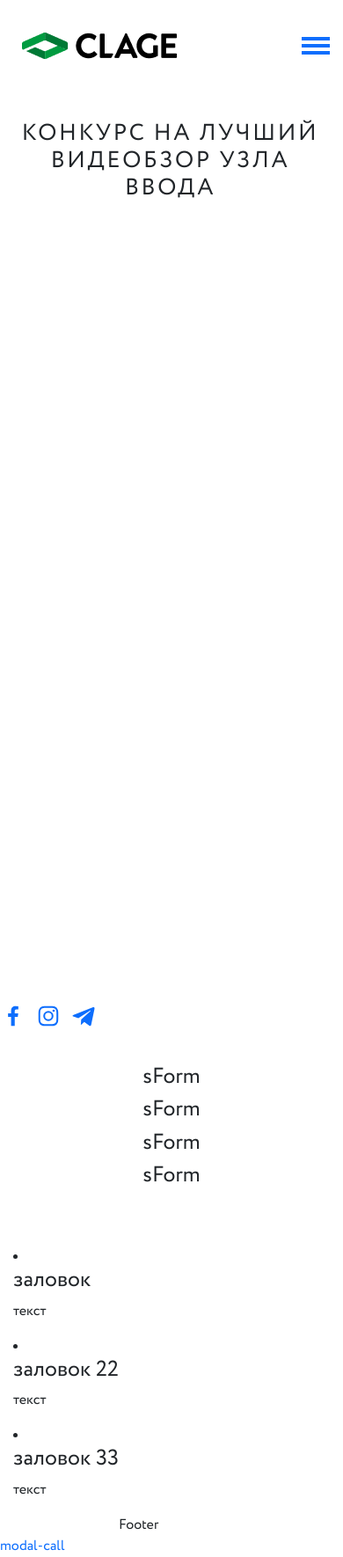
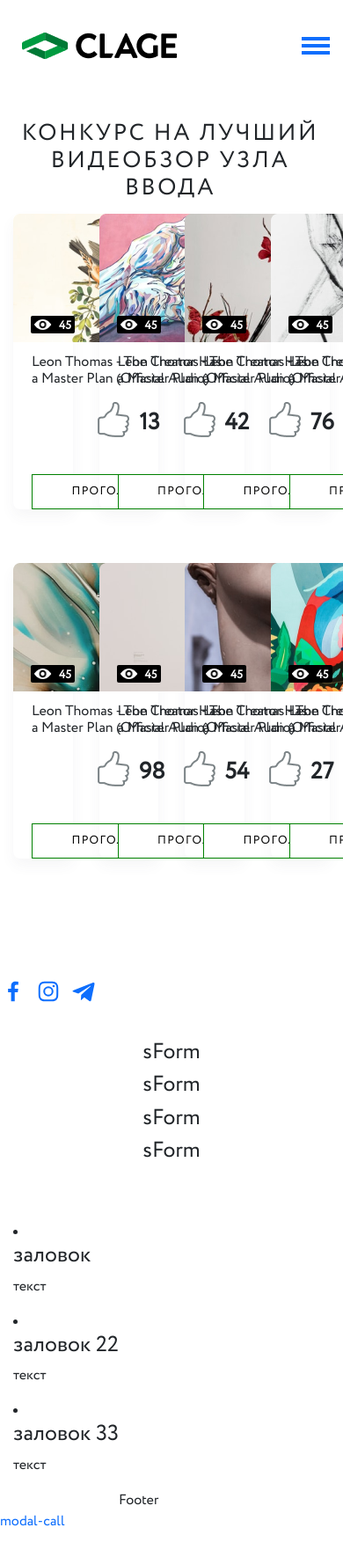
Before and after one commit to AtOneNight/0001crage, a web app: file public/index.html in a window 390 px wide. Shown: the whole page at 88% size. After the commit the page ends 1735 px from the top, so only its background shows below. Run offline with its HTML, style and script files only (its server is not run), Linux system fonts and the light colour scheme.

Commit message:
second commit

```diff
--- a/public/index.html
+++ b/public/index.html
@@ -72,10 +72,170 @@
 				<div class="container">
 					<div class="section-title text-center">
 					</div>
-					<div class="row"></div>
+					<div class="row">
+						<div class="col-3">
+							<div class="card">
+								<div class="container">
+									<div class="video"><img src="../img/Rectangle180.png" alt="" role="presentation"/>
+										<div class="watches"><img src="../img/Watches.png"/><span>45</span></div>
+										<div class="plays"><img src="../img/Playbutton1.png"/></div>
+										<div class="videolikes"><span>4:28</span></div>
+									</div>
+									<div class="another">
+										<div class="namevideo">Leon Thomas - The Creator Has a Master Plan (Official Audio)</div>
+										<div class="likes"><img src="img/like1.png"/>
+											<div class="span">13</div>
+										</div>
+										<div class="but">
+											<button>ПРОГОЛОСОВАТЬ</button>
+										</div>
+									</div>
+								</div>
+							</div>
+						</div>
+						<div class="col-3">
+							<div class="card">
+								<div class="container">
+									<div class="video"><img src="../img/Rectangle280.png" alt="" role="presentation"/>
+										<div class="watches"><img src="../img/Watches.png"/><span>45</span></div>
+										<div class="plays"><img src="../img/Playbutton1.png"/></div>
+										<div class="videolikes"><span>4:28</span></div>
+									</div>
+									<div class="another">
+										<div class="namevideo">Leon Thomas - The Creator Has a Master Plan (Official Audio)</div>
+										<div class="likes"><img src="img/like1.png"/>
+											<div class="span">42</div>
+										</div>
+										<div class="but">
+											<button>ПРОГОЛОСОВАТЬ</button>
+										</div>
+									</div>
+								</div>
+							</div>
+						</div>
+						<div class="col-3">
+							<div class="card">
+								<div class="container">
+									<div class="video"><img src="../img/Rectangle380.png" alt="" role="presentation"/>
+										<div class="watches"><img src="../img/Watches.png"/><span>45</span></div>
+										<div class="plays"><img src="../img/Playbutton1.png"/></div>
+										<div class="videolikes"><span>4:28</span></div>
+									</div>
+									<div class="another">
+										<div class="namevideo">Leon Thomas - The Creator Has a Master Plan (Official Audio)</div>
+										<div class="likes"><img src="img/like1.png"/>
+											<div class="span">76</div>
+										</div>
+										<div class="but">
+											<button>ПРОГОЛОСОВАТЬ</button>
+										</div>
+									</div>
+								</div>
+							</div>
+						</div>
+						<div class="col-3">
+							<div class="card">
+								<div class="container">
+									<div class="video"><img src="../img/Rectangle480.png" alt="" role="presentation"/>
+										<div class="watches"><img src="../img/Watches.png"/><span>45</span></div>
+										<div class="plays"><img src="../img/Playbutton1.png"/></div>
+										<div class="videolikes"><span>4:28</span></div>
+									</div>
+									<div class="another">
+										<div class="namevideo">Leon Thomas - The Creator Has a Master Plan (Official Audio)</div>
+										<div class="likes"><img src="img/like1.png"/>
+											<div class="span">88</div>
+										</div>
+										<div class="but">
+											<button>ПРОГОЛОСОВАТЬ</button>
+										</div>
+									</div>
+								</div>
+							</div>
+						</div>
+						<div class="col-3">
+							<div class="card">
+								<div class="container">
+									<div class="video"><img src="../img/Rectangle580.png" alt="" role="presentation"/>
+										<div class="watches"><img src="../img/Watches.png"/><span>45</span></div>
+										<div class="plays"><img src="../img/Playbutton1.png"/></div>
+										<div class="videolikes"><span>4:28</span></div>
+									</div>
+									<div class="another">
+										<div class="namevideo">Leon Thomas - The Creator Has a Master Plan (Official Audio)</div>
+										<div class="likes"><img src="img/like1.png"/>
+											<div class="span">98</div>
+										</div>
+										<div class="but">
+											<button>ПРОГОЛОСОВАТЬ</button>
+										</div>
+									</div>
+								</div>
+							</div>
+						</div>
+						<div class="col-3">
+							<div class="card">
+								<div class="container">
+									<div class="video"><img src="../img/Rectangle680.png" alt="" role="presentation"/>
+										<div class="watches"><img src="../img/Watches.png"/><span>45</span></div>
+										<div class="plays"><img src="../img/Playbutton1.png"/></div>
+										<div class="videolikes"><span>4:28</span></div>
+									</div>
+									<div class="another">
+										<div class="namevideo">Leon Thomas - The Creator Has a Master Plan (Official Audio)</div>
+										<div class="likes"><img src="img/like1.png"/>
+											<div class="span">54</div>
+										</div>
+										<div class="but">
+											<button>ПРОГОЛОСОВАТЬ</button>
+										</div>
+									</div>
+								</div>
+							</div>
+						</div>
+						<div class="col-3">
+							<div class="card">
+								<div class="container">
+									<div class="video"><img src="../img/Rectangle780.png" alt="" role="presentation"/>
+										<div class="watches"><img src="../img/Watches.png"/><span>45</span></div>
+										<div class="plays"><img src="../img/Playbutton1.png"/></div>
+										<div class="videolikes"><span>4:28</span></div>
+									</div>
+									<div class="another">
+										<div class="namevideo">Leon Thomas - The Creator Has a Master Plan (Official Audio)</div>
+										<div class="likes"><img src="img/like1.png"/>
+											<div class="span">27</div>
+										</div>
+										<div class="but">
+											<button>ПРОГОЛОСОВАТЬ</button>
+										</div>
+									</div>
+								</div>
+							</div>
+						</div>
+						<div class="col-3">
+							<div class="card">
+								<div class="container">
+									<div class="video"><img src="../img/Rectangle880.png" alt="" role="presentation"/>
+										<div class="watches"><img src="../img/Watches.png"/><span>45</span></div>
+										<div class="plays"><img src="../img/Playbutton1.png"/></div>
+										<div class="videolikes"><span>4:28</span></div>
+									</div>
+									<div class="another">
+										<div class="namevideo">Leon Thomas - The Creator Has a Master Plan (Official Audio)</div>
+										<div class="likes"><img src="img/like1.png"/>
+											<div class="span">11</div>
+										</div>
+										<div class="but">
+											<button>ПРОГОЛОСОВАТЬ</button>
+										</div>
+									</div>
+								</div>
+							</div>
+						</div>
+					</div>
 				</div>
 			</div>
-			<!-- end headerBlock-->
 			<div class="soc">
 				<a class="soc__item" href="#" target="_blank">
 					<svg class="icon icon-fb ">
--- a/sourse/pug/blocks/topLine/_topLine.scss
+++ b/sourse/pug/blocks/topLine/_topLine.scss
@@ -1,6 +1,8 @@
 
 	// start .topLine
 	.topLine {
+		padding-bottom:0 ;
+		margin-bottom: 0;
 
 	@include media-breakpoint-up(xl) {}
 	@include media-breakpoint-up(lg) {}
--- a/sourse/sass/_base.scss
+++ b/sourse/sass/_base.scss
@@ -8,8 +8,8 @@
 	width: 100%;
 	height: 100%;
 	background-position: center 0;
-	//opacity: 0;
-	 opacity: 0.7;
+	opacity: 0;
+	// opacity: 0.7;
 }
 
 body,
```
Also changed, not shown: _top-nav.pug (deleted, +0 -39 lines), sourse/pug/blocks/headerBlock/_headerBlock.pug (+40 -7 lines), sourse/pug/blocks/headerBlock/_headerBlock.scss (+119 -0 lines), public/css/main.min.css, public/img/Rectangle180.png (added), public/img/Rectangle280.png (added), public/img/Rectangle380.png (added), public/img/Rectangle480.png (added), public/img/Rectangle580.png (added), public/img/Rectangle680.png (added), public/img/Rectangle780.png (added), public/img/Rectangle880.png (added), public/img/like1.png (added), public/img/playbutton1.png (added), 2 more files.
